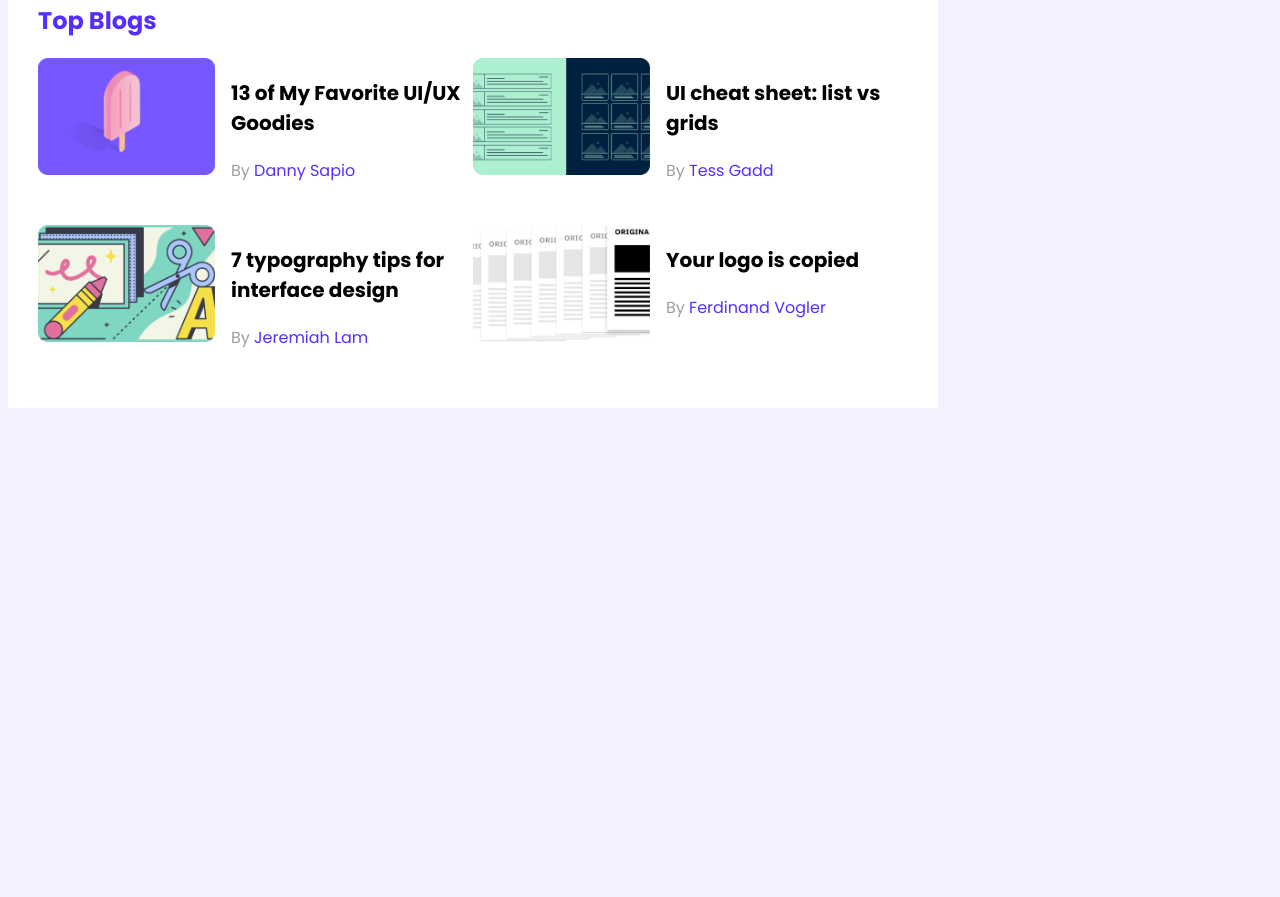
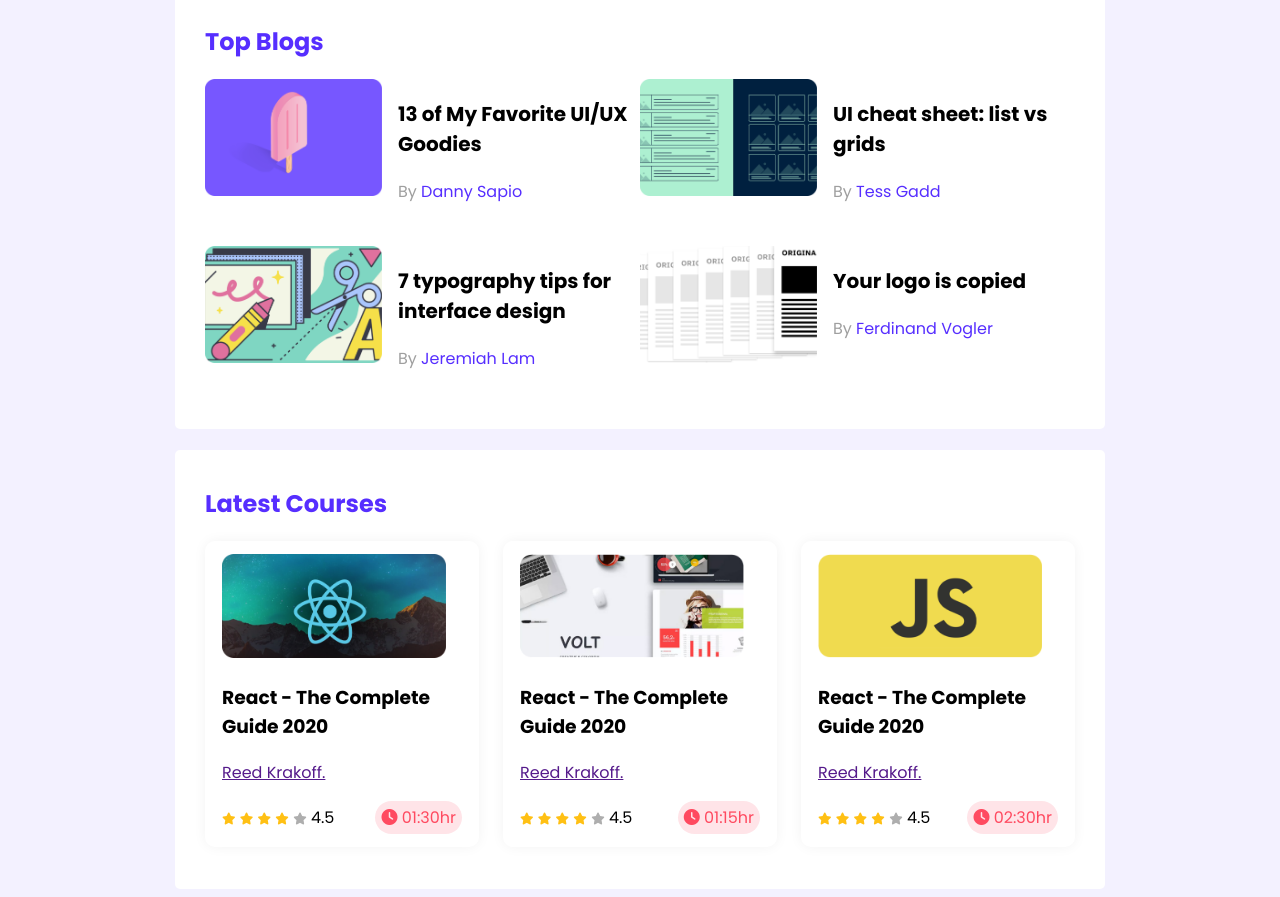
Before and after one commit to iftekhs/leader-board-css3, a plain HTML site: page index.html in a window 1280 px wide. Shown: the part 314-1211 px from the top of the page. Before the commit the page ends 800 px from the top, so only its background shows below. Drawn offline with Linux system fonts and the light colour scheme.

Commit message:
completed the site

```diff
--- a/index.html
+++ b/index.html
@@ -5,6 +5,14 @@
     <meta http-equiv="X-UA-Compatible" content="IE=edge" />
     <meta name="viewport" content="width=device-width, initial-scale=1.0" />
     <title>Leader Board</title>
+    <!-- Font awesome -->
+    <link
+      rel="stylesheet"
+      href="https://cdnjs.cloudflare.com/ajax/libs/font-awesome/6.1.1/css/all.min.css"
+      integrity="sha512-KfkfwYDsLkIlwQp6LFnl8zNdLGxu9YAA1QvwINks4PhcElQSvqcyVLLD9aMhXd13uQjoXtEKNosOWaZqXgel0g=="
+      crossorigin="anonymous"
+      referrerpolicy="no-referrer"
+    />
     <!-- Stylesheet  -->
     <link rel="stylesheet" href="styles/style.css" />
   </head>
@@ -87,6 +95,81 @@
           </div>
         </div>
       </section>
+      <!-- Latest Courses -->
+      <section class="container">
+        <h2 class="section-title">Latest Courses</h2>
+        <div class="courses">
+          <div class="course">
+            <div class="course-banner">
+              <img src="images/courses/course-1.png" alt="React banner" />
+            </div>
+            <div class="course-detail">
+              <h3 class="course-title">React - The Complete Guide 2020</h3>
+              <p><a href="">Reed Krakoff.</a></p>
+              <div class="course-info">
+                <div>
+                  <i class="fa-solid fa-star filled"></i>
+                  <i class="fa-solid fa-star filled"></i>
+                  <i class="fa-solid fa-star filled"></i>
+                  <i class="fa-solid fa-star filled"></i>
+                  <i class="fa-solid fa-star empty"></i>
+                  <span>4.5</span>
+                </div>
+                <div class="course-duration">
+                  <i class="fa-solid fa-clock"></i>
+                  01:30hr
+                </div>
+              </div>
+            </div>
+          </div>
+          <div class="course">
+            <div class="course-banner">
+              <img src="images/courses/course-2.png" alt="React banner" />
+            </div>
+            <div class="course-detail">
+              <h3 class="course-title">React - The Complete Guide 2020</h3>
+              <p><a href="">Reed Krakoff.</a></p>
+              <div class="course-info">
+                <div>
+                  <i class="fa-solid fa-star filled"></i>
+                  <i class="fa-solid fa-star filled"></i>
+                  <i class="fa-solid fa-star filled"></i>
+                  <i class="fa-solid fa-star filled"></i>
+                  <i class="fa-solid fa-star empty"></i>
+                  <span>4.5</span>
+                </div>
+                <div class="course-duration">
+                  <i class="fa-solid fa-clock"></i>
+                  01:15hr
+                </div>
+              </div>
+            </div>
+          </div>
+          <div class="course">
+            <div class="course-banner">
+              <img src="images/courses/course-3.png" alt="React banner" />
+            </div>
+            <div class="course-detail">
+              <h3 class="course-title">React - The Complete Guide 2020</h3>
+              <p><a href="">Reed Krakoff.</a></p>
+              <div class="course-info">
+                <div>
+                  <i class="fa-solid fa-star filled"></i>
+                  <i class="fa-solid fa-star filled"></i>
+                  <i class="fa-solid fa-star filled"></i>
+                  <i class="fa-solid fa-star filled"></i>
+                  <i class="fa-solid fa-star empty"></i>
+                  <span>4.5</span>
+                </div>
+                <div class="course-duration">
+                  <i class="fa-solid fa-clock"></i>
+                  02:30hr
+                </div>
+              </div>
+            </div>
+          </div>
+        </div>
+      </section>
     </main>
   </body>
 </html>
--- a/styles/style.css
+++ b/styles/style.css
@@ -10,7 +10,7 @@ body {
 
 main {
   display: flex;
-  justify-content: center;
+  align-items: center;
   flex-direction: column;
 }
 
@@ -18,6 +18,8 @@ main {
   background-color: #fff;
   width: 870px;
   padding: 33px 30px 42px;
+  margin-top: 21px;
+  border-radius: 5px;
 }
 
 hr {
@@ -93,3 +95,83 @@ hr {
   font-size: 16px;
   color: #562eff;
 }
+
+/* courses styles */
+
+.courses {
+  display: grid;
+  grid-template-columns: repeat(3, 1fr);
+  column-gap: 24px;
+}
+
+.course {
+  box-shadow: 0 0 13px rgba(0, 0, 0, 0.05);
+  padding: 13px 17px;
+  border-radius: 10px;
+}
+
+.course .course-banner img {
+  width: 224px;
+  height: 104px;
+}
+
+.course-info {
+  display: flex;
+  align-items: center;
+  justify-content: space-between;
+}
+
+.fa-star {
+  font-size: 12px;
+}
+
+.fa-star.filled {
+  color: #ffc014;
+}
+
+.fa-star.empty {
+  color: #aeaeae;
+}
+
+.course-duration {
+  background-color: #ffe4e8;
+  color: #ff4a60;
+  border-radius: 100px;
+  padding: 4px 6px;
+}
+
+/* Media Queries */
+
+/* Mobile Devices */
+@media only screen and (max-width: 688px) {
+  .container {
+    width: 100%;
+  }
+  .players,
+  .blogs,
+  .courses {
+    grid-template-columns: repeat(1, 1fr);
+  }
+
+  .player,
+  .blog {
+    flex-direction: column;
+    align-items: center;
+  }
+}
+
+/* tablet device */
+
+@media only screen and (min-width: 688px) and (max-width: 992px) {
+  .container {
+    width: 100%;
+  }
+  .players,
+  .courses {
+    grid-template-columns: repeat(2, 1fr);
+  }
+
+  .blogs {
+    grid-template-columns: repeat(1, 1fr);
+  }
+}
```
